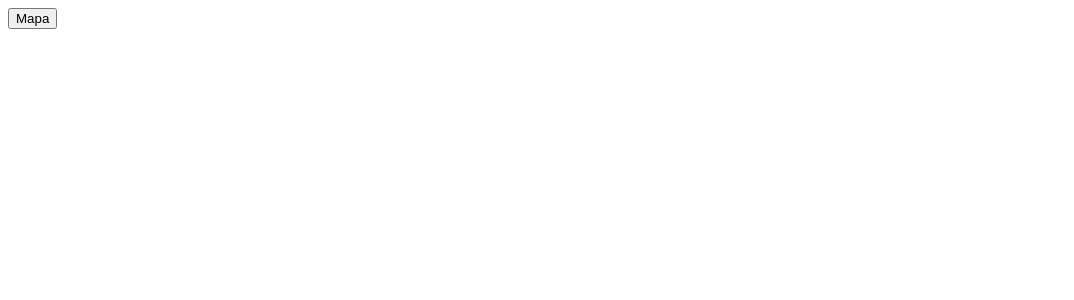
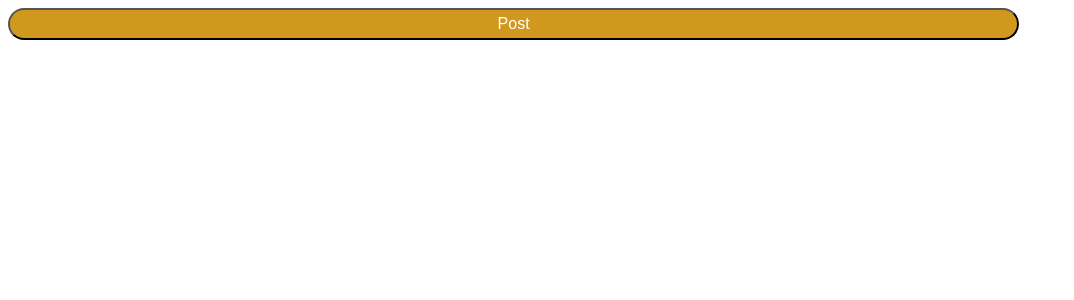
Before and after one commit to Itsbiduds2/ProjetoBimestre_BeeSaver, a React (Vite) app: page / in a window 1280 px wide. Shown: the top 300 px of the page, without its empty margins (0-1074 px from the left). Built offline with nearby package versions, Linux system fonts and the light colour scheme.

Commit message:
mari milk

```diff
--- a/src/App.jsx
+++ b/src/App.jsx
@@ -1,10 +1,10 @@
 //import './App.css'
-import Button from './components/button/Button'
+import Button from './components/Button'
 
 function App() {
   return (
     <>
-      <Button texto={"Mapa"} tipo={"link"}/>
+      <Button texto={"Post"} tipo={"publicar"}/>
     </>
   )
 }
--- a/src/components/button/button.module.css
+++ b/src/components/button/button.module.css
@@ -1,7 +1,15 @@
 .link{
     background-color: #d1981e;
-    font-color: white;
+    color: white;
     font-size: 16px;
-    padding-right: 16px;
-    padding-left: 16px;
+    padding: 5px 16px;
 }
+
+.publicar{
+    background-color: #d1981e;
+    color: white;
+    font-size: 16px;
+    padding: 5px 26px;
+    border-radius: 30px;
+    width: 80%;
+}
--- a/src/components/button/Button.jsx
+++ b/src/components/button/index.jsx
@@ -1,7 +1,9 @@
+import style from "./Button.module.css"
+
 function Button({texto, tipo}) {
     return (
       <>
-        <button>
+        <button className={tipo=="link" ? style.link : style.publicar  }>
             {texto}
         </button>
       </>
```
Also changed, not shown: src/components/Select/index.jsx (added), src/components/Select/select.module.css (added).
